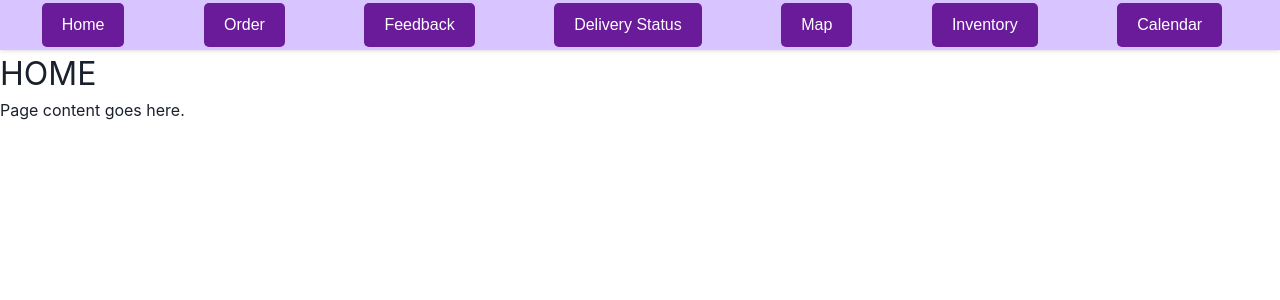
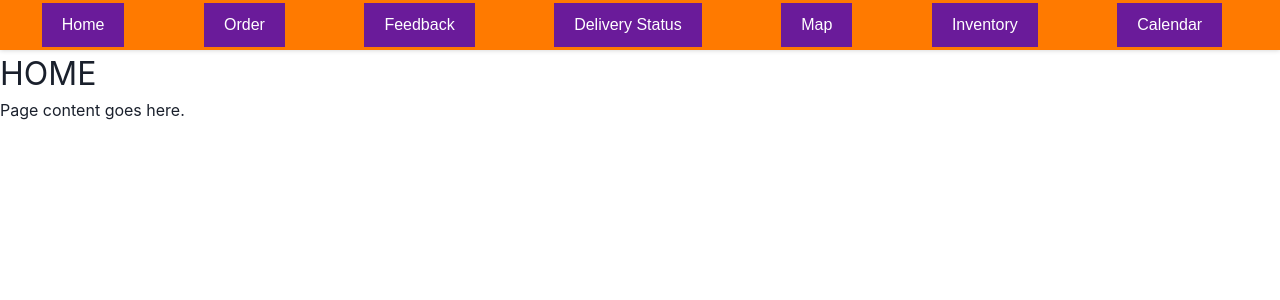
Before and after one commit to mellieho9/MSCodeToGive2023Project, a React (Create React App) app in the folder food-bank/: page / in a window 1280 px wide. Shown: the top 300 px of the page. Built offline with nearby package versions, Linux system fonts and the light colour scheme.

Commit message:
change to the orange color

```diff
--- a/food-bank/src/css/NavBar.css
+++ b/food-bank/src/css/NavBar.css
@@ -10,7 +10,7 @@ nav {
     display: flex;
     justify-content: space-around;
     align-items: center;
-    background-color: #d8c5ff;
+    background-color: #FF7A00;
     padding: 10px;
   }
 
@@ -20,7 +20,7 @@ nav {
     font-family: Arial, sans-serif; /* change font family */
     font-size: 16px; /* increase font size */
     padding: 10px 20px; /* add padding to the buttons */
-    border: none; /* remove border */
+    border: none; /* remove border *9c27b0/
     border-radius: 5px; /* round the corners */
     cursor: pointer; /* change cursor to pointer */
   }
```
